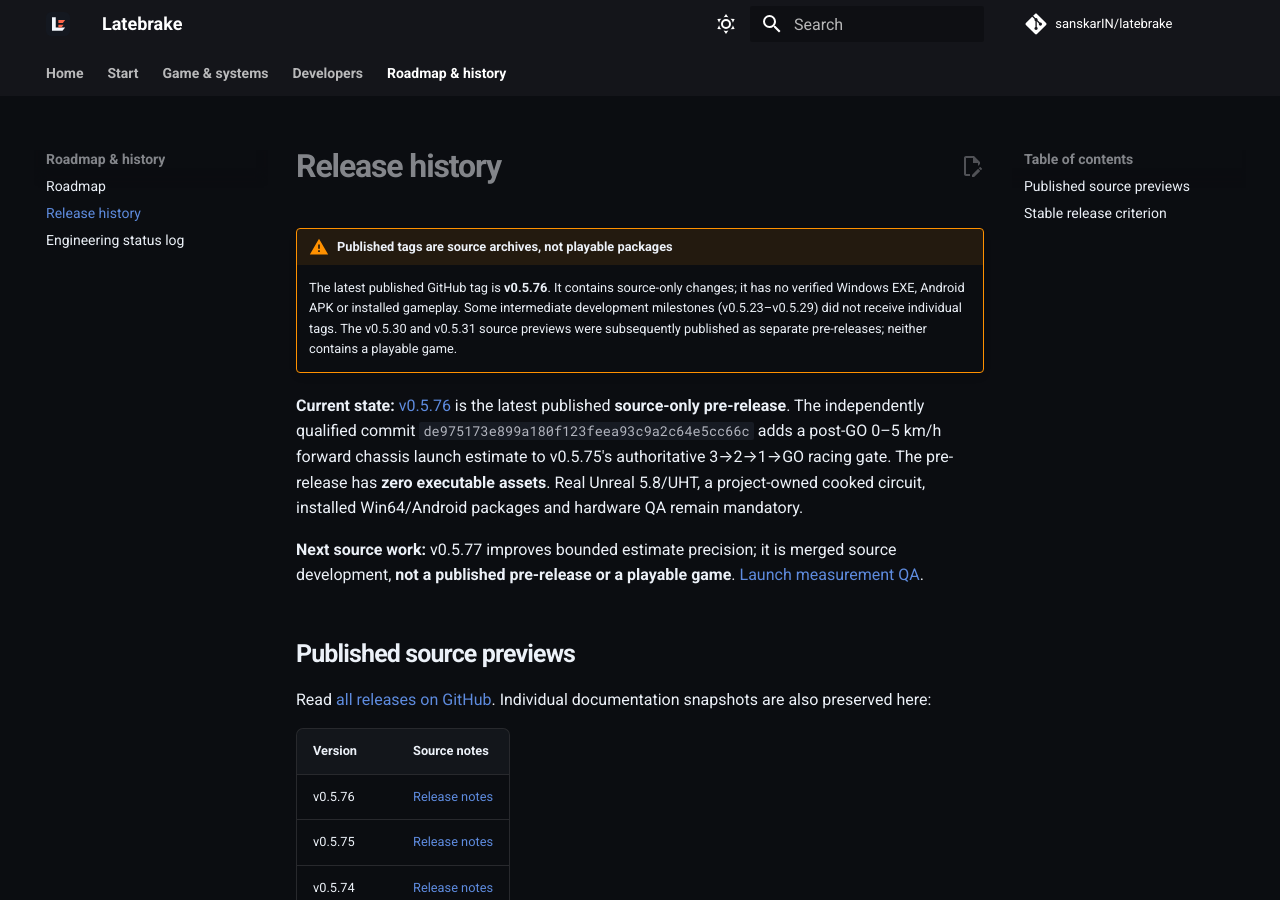
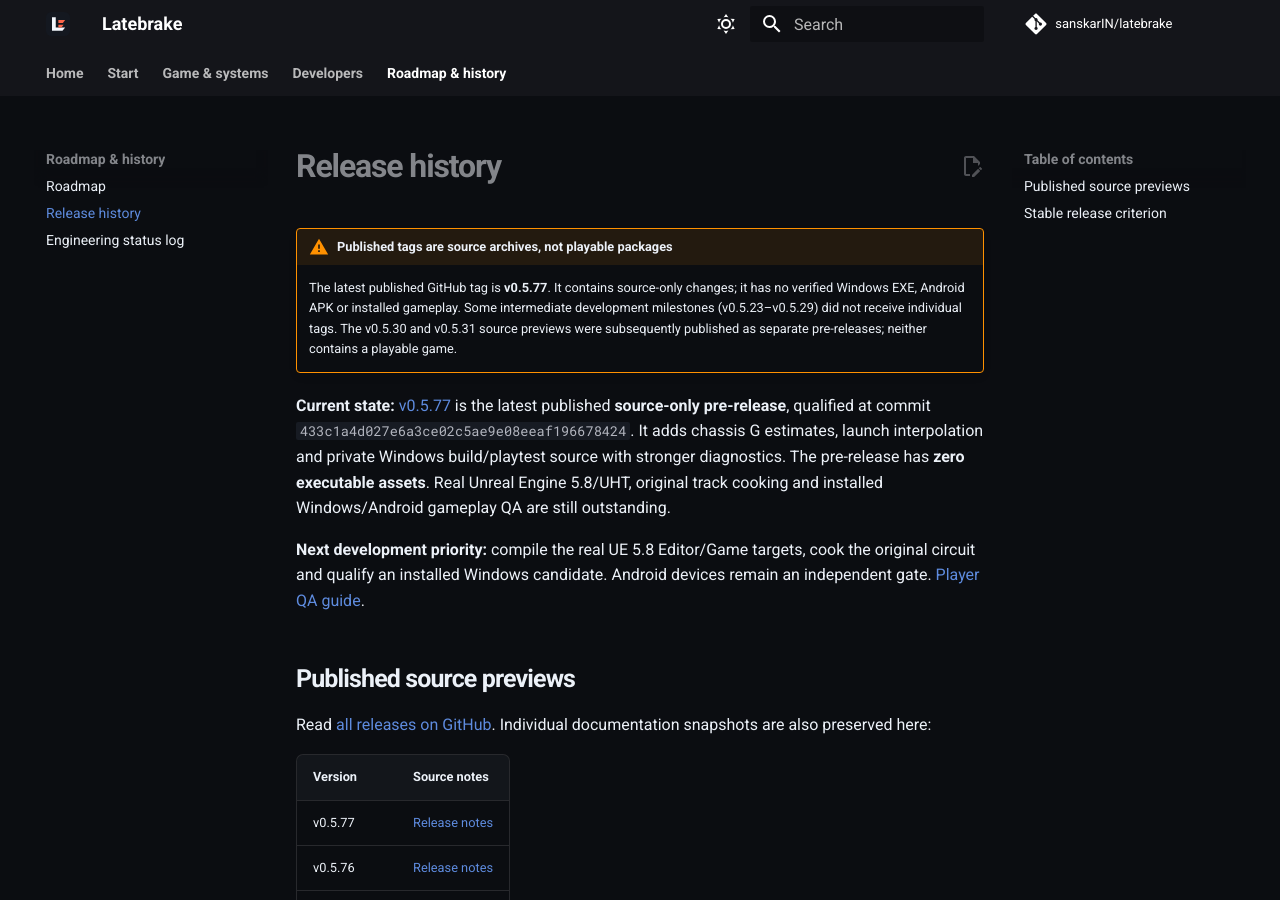
Before and after one commit to sanskarIN/latebrake, an MkDocs documentation site: the page built from docs/release-history.md, in a window 1280 px wide and 900 px high. Built offline with MkDocs 1.6.1 and Material for MkDocs 9.7.7, drawn with Linux system fonts in a browser that asks for light colours; comment, search, counter and statistics services are not loaded.

Commit message:
docs(history): stage source-only v0.5.77 table and honest priorities

```diff
--- a/docs/release-history.md
+++ b/docs/release-history.md
@@ -1,11 +1,11 @@
 # Release history
 
 !!! warning "Published tags are source archives, not playable packages"
-    The latest published GitHub tag is **v0.5.76**. It contains source-only changes; it has no verified Windows EXE, Android APK or installed gameplay. Some intermediate development milestones (v0.5.23–v0.5.29) did not receive individual tags. The v0.5.30 and v0.5.31 source previews were subsequently published as separate pre-releases; neither contains a playable game.
+    The latest published GitHub tag is **v0.5.77**. It contains source-only changes; it has no verified Windows EXE, Android APK or installed gameplay. Some intermediate development milestones (v0.5.23–v0.5.29) did not receive individual tags. The v0.5.30 and v0.5.31 source previews were subsequently published as separate pre-releases; neither contains a playable game.
 
-**Current state:** [v0.5.76](https://github.com/sanskarIN/latebrake/releases/tag/v0.5.76) is the latest published **source-only pre-release**. The independently qualified commit `de975173e899a180f123feea93c9a2c64e5cc66c` adds a post-GO 0–5 km/h forward chassis launch estimate to v0.5.75's authoritative 3→2→1→GO racing gate. The pre-release has **zero executable assets**. Real Unreal 5.8/UHT, a project-owned cooked circuit, installed Win64/Android packages and hardware QA remain mandatory.
+**Current state:** [v0.5.77](https://github.com/sanskarIN/latebrake/releases/tag/v0.5.77) is the latest published **source-only pre-release**, qualified at commit `433c1a4d027e6a3ce02c5ae9e08eeaf196678424`. It adds chassis G estimates, launch interpolation and private Windows build/playtest source with stronger diagnostics. The pre-release has **zero executable assets**. Real Unreal Engine 5.8/UHT, original track cooking and installed Windows/Android gameplay QA are still outstanding.
 
-**Next source work:** v0.5.77 improves bounded estimate precision; it is merged source development, **not a published pre-release or a playable game**. [Launch measurement QA](LAUNCH_SPEED_QA.md).
+**Next development priority:** compile the real UE 5.8 Editor/Game targets, cook the original circuit and qualify an installed Windows candidate. Android devices remain an independent gate. [Player QA guide](WINDOWS_PERSONAL_PLAYTEST.md).
 
 ## Published source previews
 
@@ -13,6 +13,7 @@ Read [all releases on GitHub](https://github.com/sanskarIN/latebrake/releases).
 
 | Version | Source notes |
 | --- | --- |
+| v0.5.77 | [Release notes](releases/v0.5.77.md) |
 | v0.5.76 | [Release notes](releases/v0.5.76.md) |
 | v0.5.75 | [Release notes](releases/v0.5.75.md) |
 | v0.5.74 | [Release notes](releases/v0.5.74.md) |
```
